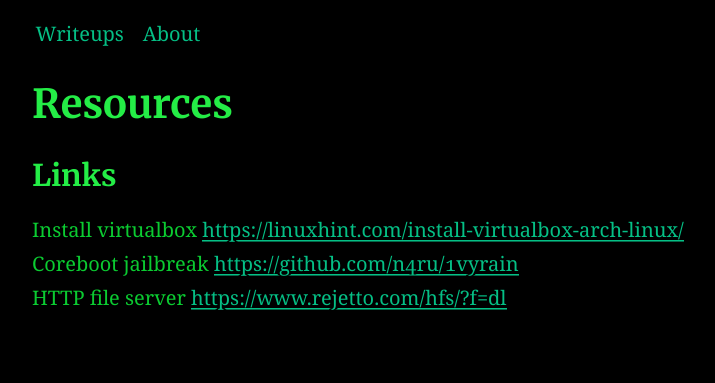
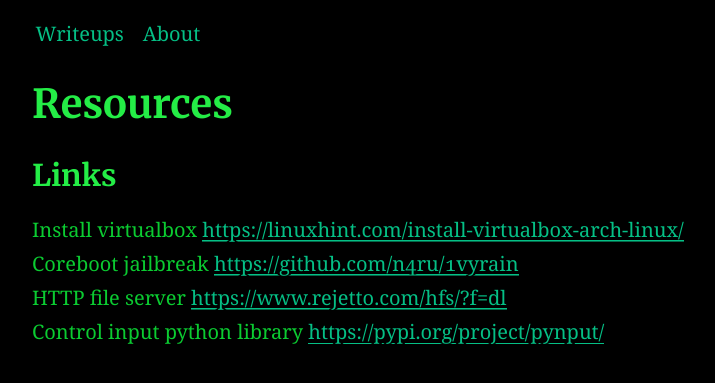
Before and after one commit to AC01010/Connor-McCartney.github.io, a Jekyll site: the page built from _posts/2015-05-27-resources.md, in a window 1280 px wide. Shown: the top 383 px of the page, without its empty margins (32-747 px from the left). Built offline with Jekyll 4.4.1, drawn with Linux system fonts in a browser that asks for light colours.

Commit message:
Update 2015-05-27-resources.md

```diff
--- a/_posts/2015-05-27-resources.md
+++ b/_posts/2015-05-27-resources.md
@@ -10,3 +10,4 @@
 Install virtualbox <https://linuxhint.com/install-virtualbox-arch-linux/> <br>
 Coreboot jailbreak <https://github.com/n4ru/1vyrain> <br>
 HTTP file server <https://www.rejetto.com/hfs/?f=dl> <br>
+Control input python library <https://pypi.org/project/pynput/>
```
